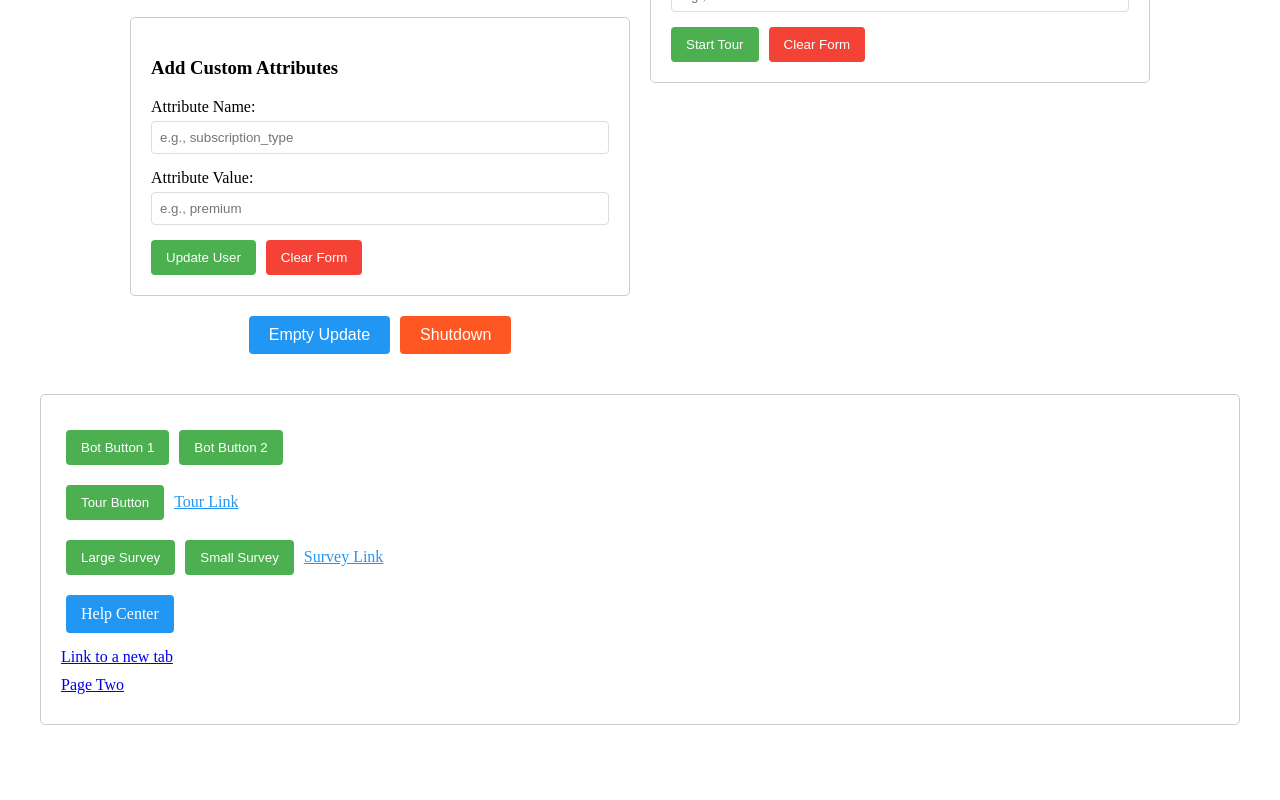
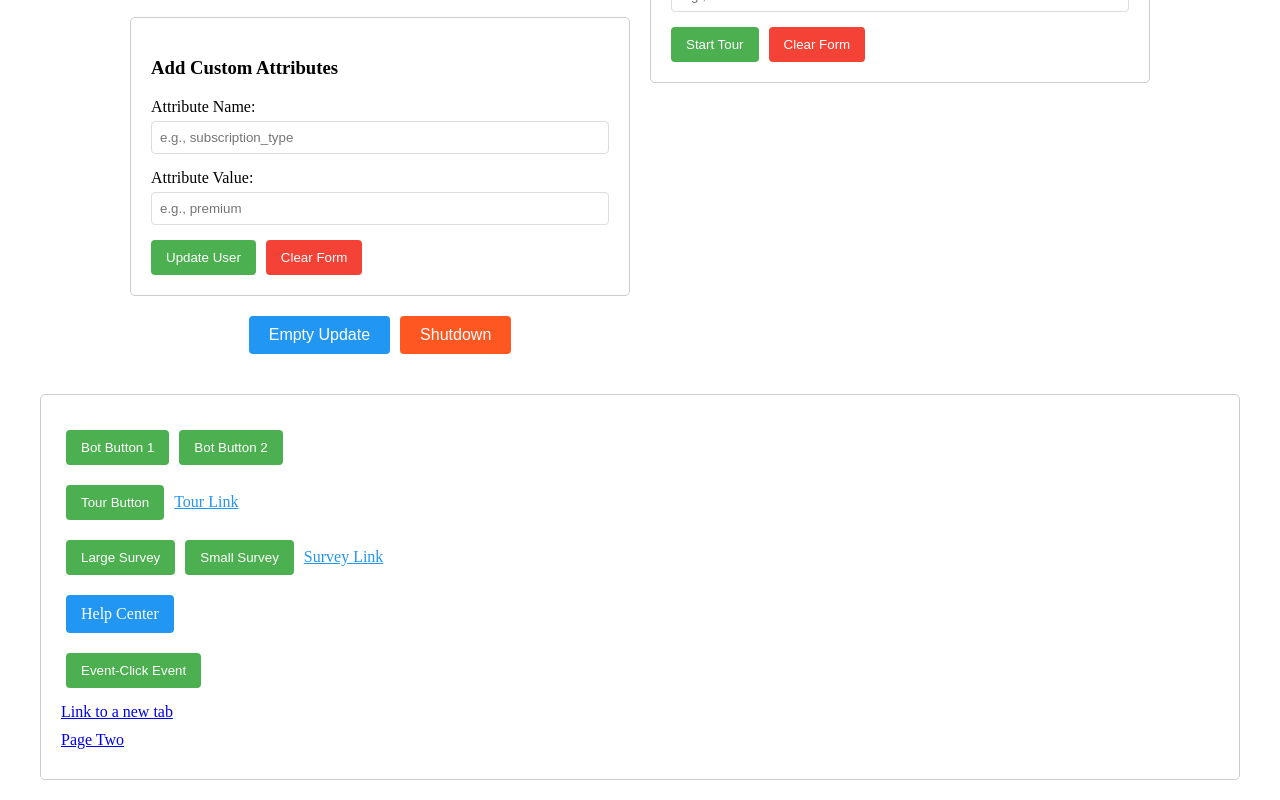
Before and after one commit to cox512/vercel-test-site-react, a Next.js app: page / in a window 1280 px wide. Shown: the part 679-1479 px from the top of the page. Before the commit the page ends 1424 px from the top, so only its background shows below. Built offline with nearby package versions, Linux system fonts and the light colour scheme; no server answers; a web font is replaced by a local one.

Commit message:
Update BotButtons: Use Vercel deployment URLs and re-enable event button

```diff
--- a/components/BotButtons.js
+++ b/components/BotButtons.js
@@ -64,7 +64,7 @@ export default function BotButtons() {
 
         <a
           className="tour_link"
-          href="https://useful-useful-daffodil.glitch.me/?product_tour_id=556887"
+          href="https://vercel-test-site-react.vercel.app?product_tour_id=598573"
           target="_blank"
           rel="noopener noreferrer"
         >
@@ -88,7 +88,7 @@ export default function BotButtons() {
         </button>
         <a
           className="survey_link"
-          href="https://evening-shelf-73540.herokuapp.com/?intercom_survey_id=24407803"
+          href="https://vercel-test-site-react.vercel.app?intercom_survey_id=24407890"
           target="_blank"
           rel="noopener noreferrer"
         >
@@ -105,24 +105,17 @@ export default function BotButtons() {
           Help Center
         </a>
       </div>
-      {/* <div className="button-row">
+      <div className="button-row">
         <button
           type="button"
           className="button-bot button-one"
           onClick={() => handleTrackEvent("event-click")}
           data-intercom-target="Button"
         >
-          Event 1
+          Event-Click Event
         </button>
-        <button
-          type="button"
-          className="button-bot button-one"
-          onClick={() => handleTrackEvent("event-click")}
-          data-intercom-target="Button"
-        >
-          Event 2
-        </button>
-      </div> */}
+
+      </div>
       <div className="button-row">
         <Link href="/new-tab" target="_blank">
           Link to a new tab
```
